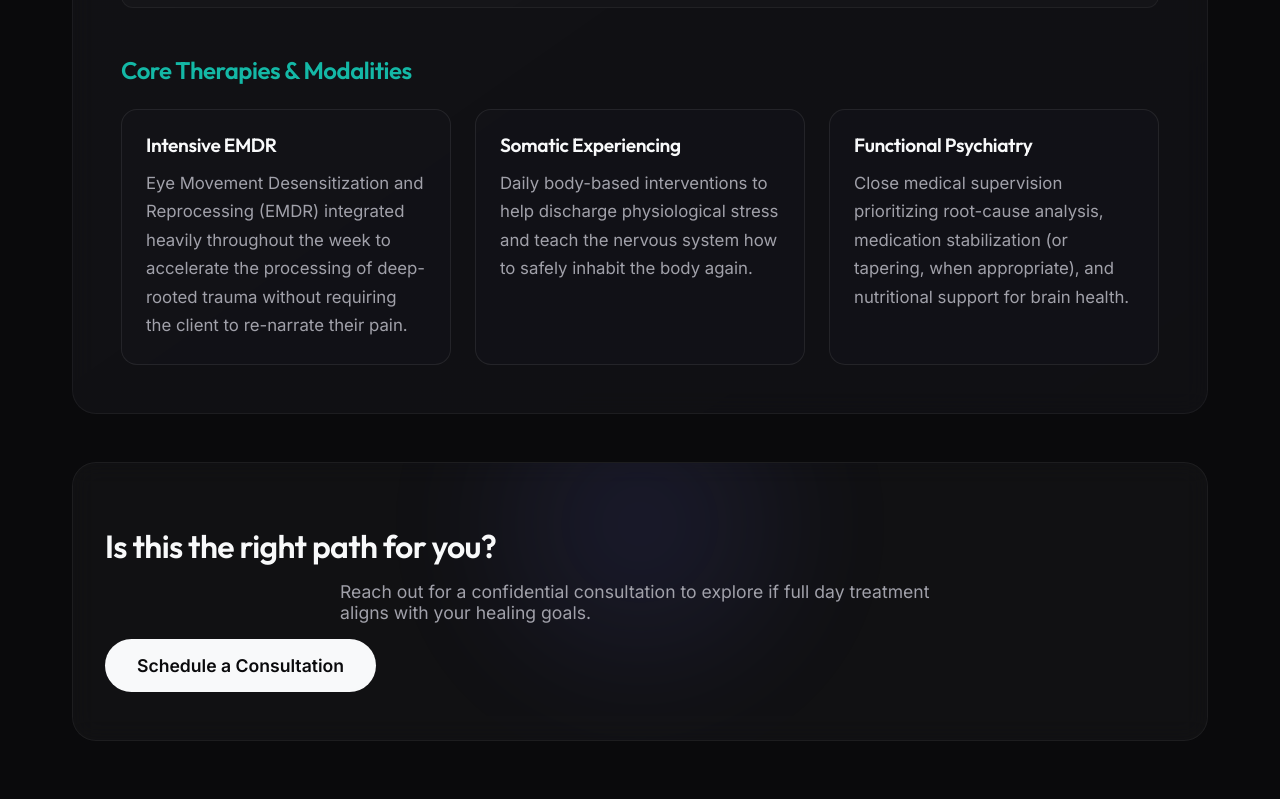
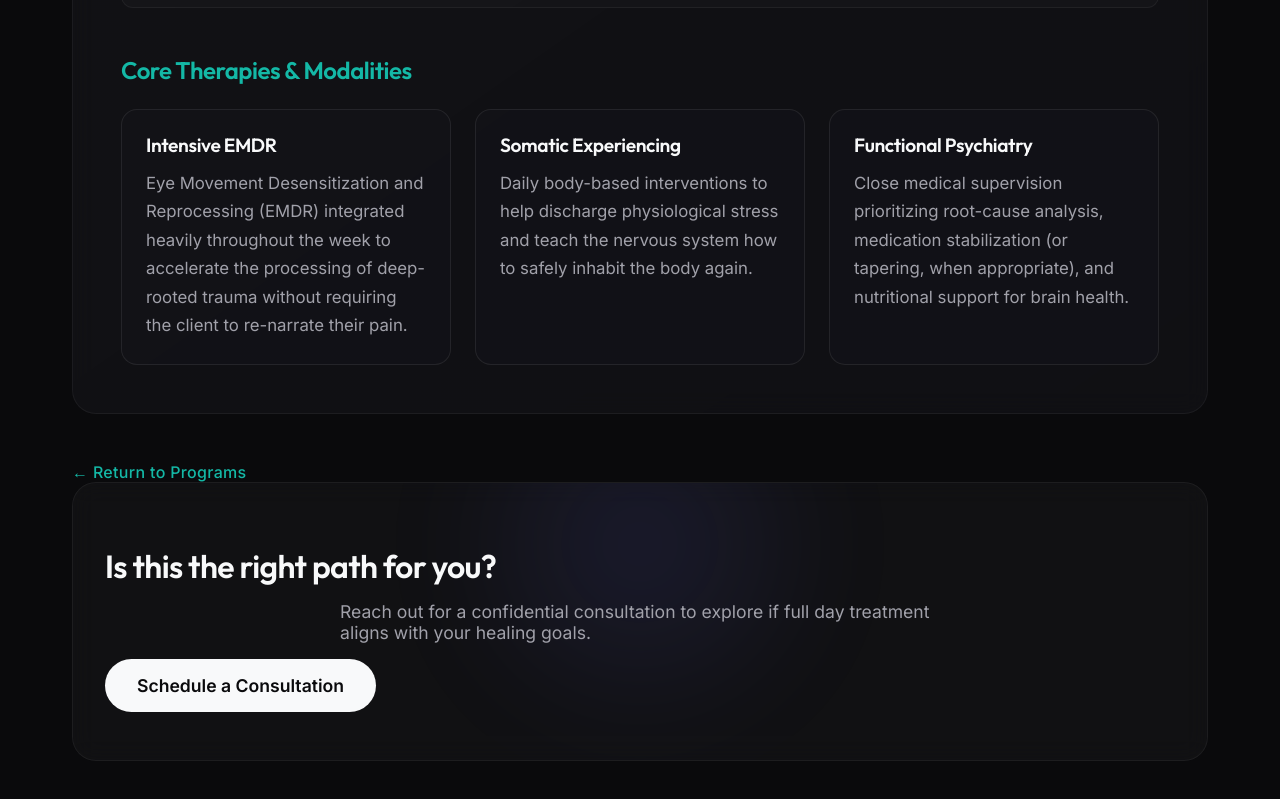
Before and after one commit to coja-mo/ket-psyche-site-redux, a React (Vite) app: page /programs/full-day in a window 1280 px wide. Shown: the part 977-1776 px from the top of the page. Built offline with nearby package versions, Linux system fonts and the light colour scheme.

Commit message:
feat: add bottom return to programs button

```diff
--- a/src/components/ProgramDetails.jsx
+++ b/src/components/ProgramDetails.jsx
@@ -59,6 +59,12 @@ const ProgramDetails = () => {
                     </section>
                 </div>
 
+                <div className="text-center mb-12">
+                    <Link to="/#programs" className="back-link" style={{ marginBottom: 0 }}>
+                        ← Return to Programs
+                    </Link>
+                </div>
+
                 <div className="program-cta glass-panel text-center">
                     <div className="glow-orb"></div>
                     <h2 className="cta-title">Is this the right path for you?</h2>
```
